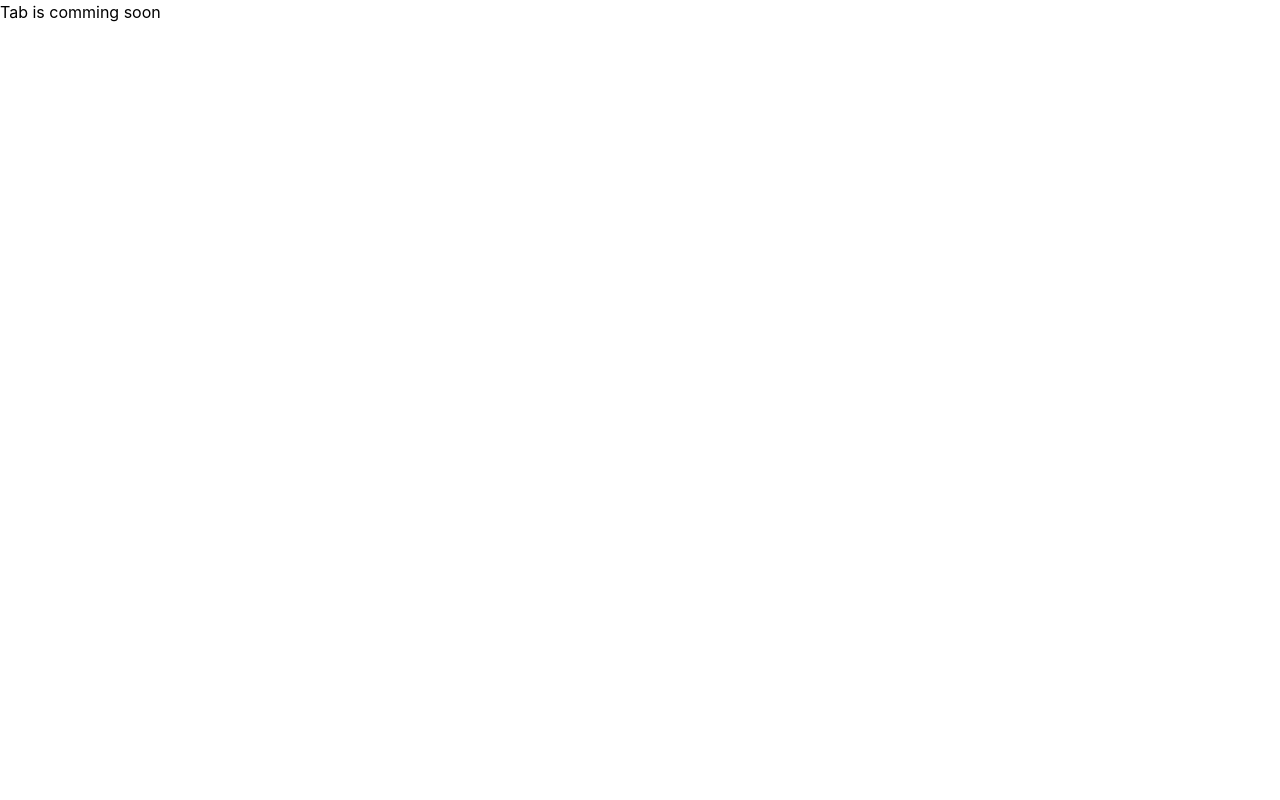
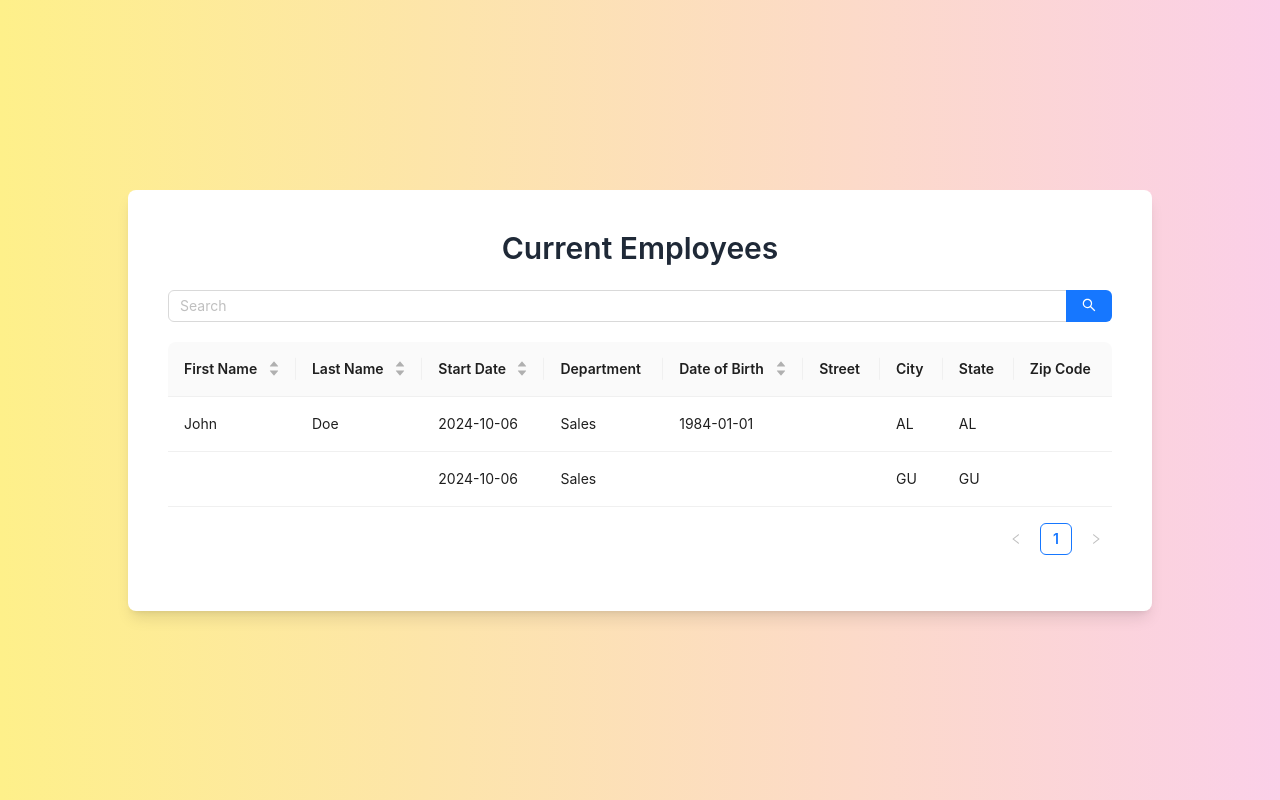
Before and after one commit to Flo-is-dev/Application-RH, a React (Create React App) app: page /Tab in a window 1280 px wide. Built offline with nearby package versions, Linux system fonts and the light colour scheme.

Commit message:
ant-tab create

```diff
--- a/package.json
+++ b/package.json
@@ -7,6 +7,7 @@
     "@testing-library/jest-dom": "^5.17.0",
     "@testing-library/react": "^13.4.0",
     "@testing-library/user-event": "^13.5.0",
+    "antd": "^5.20.1",
     "date-fns": "^3.6.0",
     "postcss-cli": "^11.0.0",
     "react": "^18.3.1",
--- a/src/assets/components/DatePickerContainer.js
+++ b/src/assets/components/DatePickerContainer.js
@@ -128,6 +128,7 @@ const DatePickerContainer = ({
           />
         </div>
       )}
+      {error && <p className="mt-2 text-sm text-red-600">{error}</p>}
     </div>
   );
 };
--- /dev/null
+++ b/src/assets/components/TableContainer.js
@@ -0,0 +1,116 @@
+import React, { useState } from "react";
+import { Table, Input } from "antd";
+import "antd/dist/reset.css";
+
+const { Search } = Input;
+
+const EmployeeTable = () => {
+  const [searchText, setSearchText] = useState("");
+
+  const handleSearch = (value) => {
+    setSearchText(value);
+  };
+
+  const columns = [
+    {
+      title: "First Name",
+      dataIndex: "firstName",
+      key: "firstName",
+      sorter: (a, b) => a.firstName.localeCompare(b.firstName),
+    },
+    {
+      title: "Last Name",
+      dataIndex: "lastName",
+      key: "lastName",
+      sorter: (a, b) => a.lastName.localeCompare(b.lastName),
+    },
+    {
+      title: "Start Date",
+      dataIndex: "startDate",
+      key: "startDate",
+      sorter: (a, b) => new Date(a.startDate) - new Date(b.startDate),
+    },
+    {
+      title: "Department",
+      dataIndex: "department",
+      key: "department",
+    },
+    {
+      title: "Date of Birth",
+      dataIndex: "dateOfBirth",
+      key: "dateOfBirth",
+      sorter: (a, b) => new Date(a.dateOfBirth) - new Date(b.dateOfBirth),
+    },
+    {
+      title: "Street",
+      dataIndex: "street",
+      key: "street",
+    },
+    {
+      title: "City",
+      dataIndex: "city",
+      key: "city",
+    },
+    {
+      title: "State",
+      dataIndex: "state",
+      key: "state",
+    },
+    {
+      title: "Zip Code",
+      dataIndex: "zipCode",
+      key: "zipCode",
+    },
+  ];
+
+  const data = [
+    {
+      key: "1",
+      firstName: "John",
+      lastName: "Doe",
+      startDate: "2024-10-06",
+      department: "Sales",
+      dateOfBirth: "1984-01-01",
+      street: "",
+      city: "AL",
+      state: "AL",
+      zipCode: "",
+    },
+    {
+      key: "2",
+      firstName: "",
+      lastName: "",
+      startDate: "2024-10-06",
+      department: "Sales",
+      dateOfBirth: "",
+      street: "",
+      city: "GU",
+      state: "GU",
+      zipCode: "",
+    },
+  ];
+
+  const filteredData = data.filter((item) =>
+    Object.keys(item).some((key) =>
+      String(item[key]).toLowerCase().includes(searchText.toLowerCase())
+    )
+  );
+
+  return (
+    <div>
+      <Search
+        placeholder="Search"
+        enterButton
+        onSearch={handleSearch}
+        style={{ marginBottom: 20 }}
+      />
+      <Table
+        columns={columns}
+        dataSource={filteredData}
+        pagination={{ pageSize: 10 }}
+      />
+    </div>
+  );
+};
+
+export default EmployeeTable;
--- a/src/assets/components/ui/SelectField.js
+++ b/src/assets/components/ui/SelectField.js
@@ -5,8 +5,8 @@ const SelectField = ({ label, name, value, onChange, options, error }) => (
       name={name}
       value={value}
       onChange={onChange}
-      className={`mt-1 block w-full p-2 shadow-sm sm:text-sm border ${
-        error ? "border-red-500" : "border-gray-300"
+      className={`mt-1 block w-full p-2 shadow-sm sm:text-sm focus:outline-none  border-b-2 ${
+        error ? "border-red-500" : "border-pink-500 "
       } rounded-md`}
       aria-invalid={error ? "true" : "false"}
     >
--- a/src/assets/pages/Tab.js
+++ b/src/assets/pages/Tab.js
@@ -1,4 +1,15 @@
+import MyTable from "../components/TableContainer";
+
 const Tab = () => {
-  return <h1>Tab is comming soon</h1>;
+  return (
+    <main className="bg-gradient-to-r from-yellow-200 to-pink-200 min-h-screen flex items-center justify-center">
+      <div className="bg-white shadow-lg rounded-lg overflow-hidden w-full max-w-5xl my-10 p-10">
+        <h1 className="text-3xl mb-6 font-semibold text-center text-gray-800">
+          Current Employees
+        </h1>
+        <MyTable />
+      </div>
+    </main>
+  );
 };
 export default Tab;
```
Also changed, not shown: src/index.js (+7 -6 lines), 1 other file (tests, documents, lock files or other folders).
